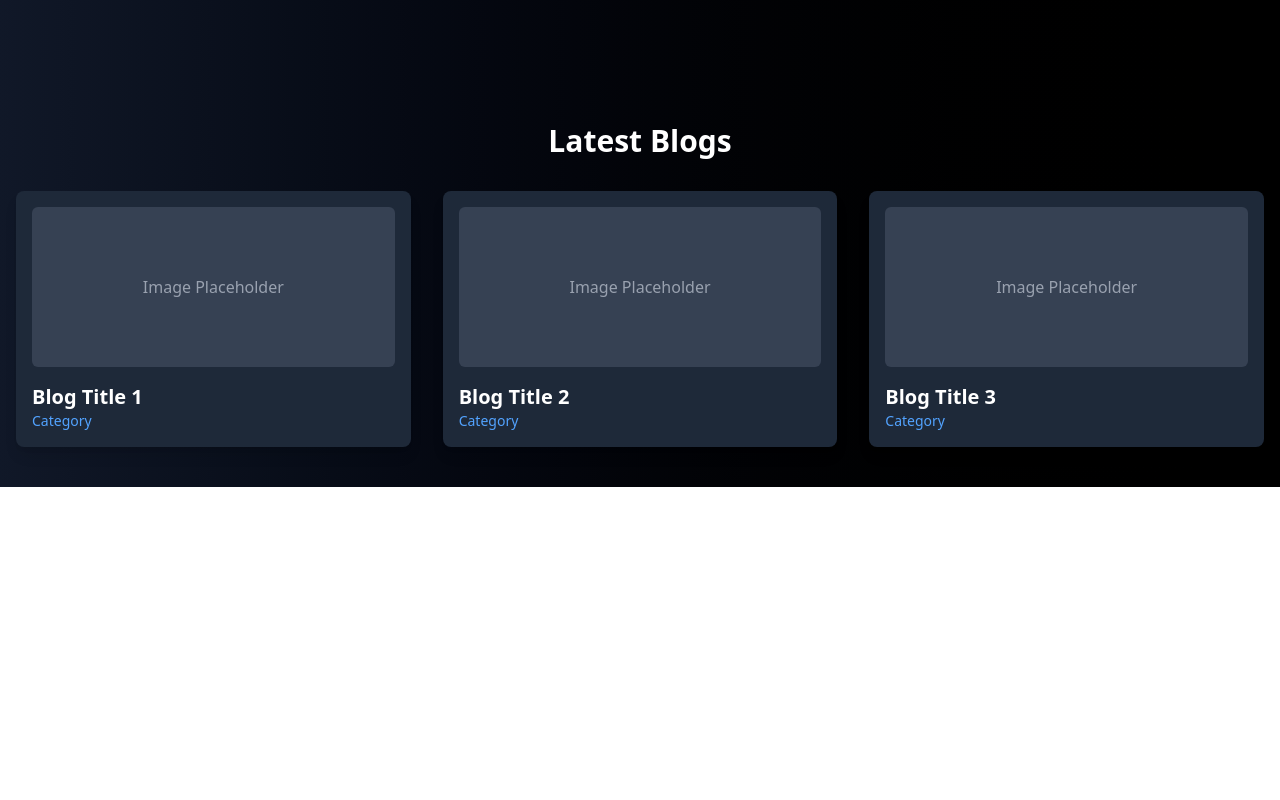
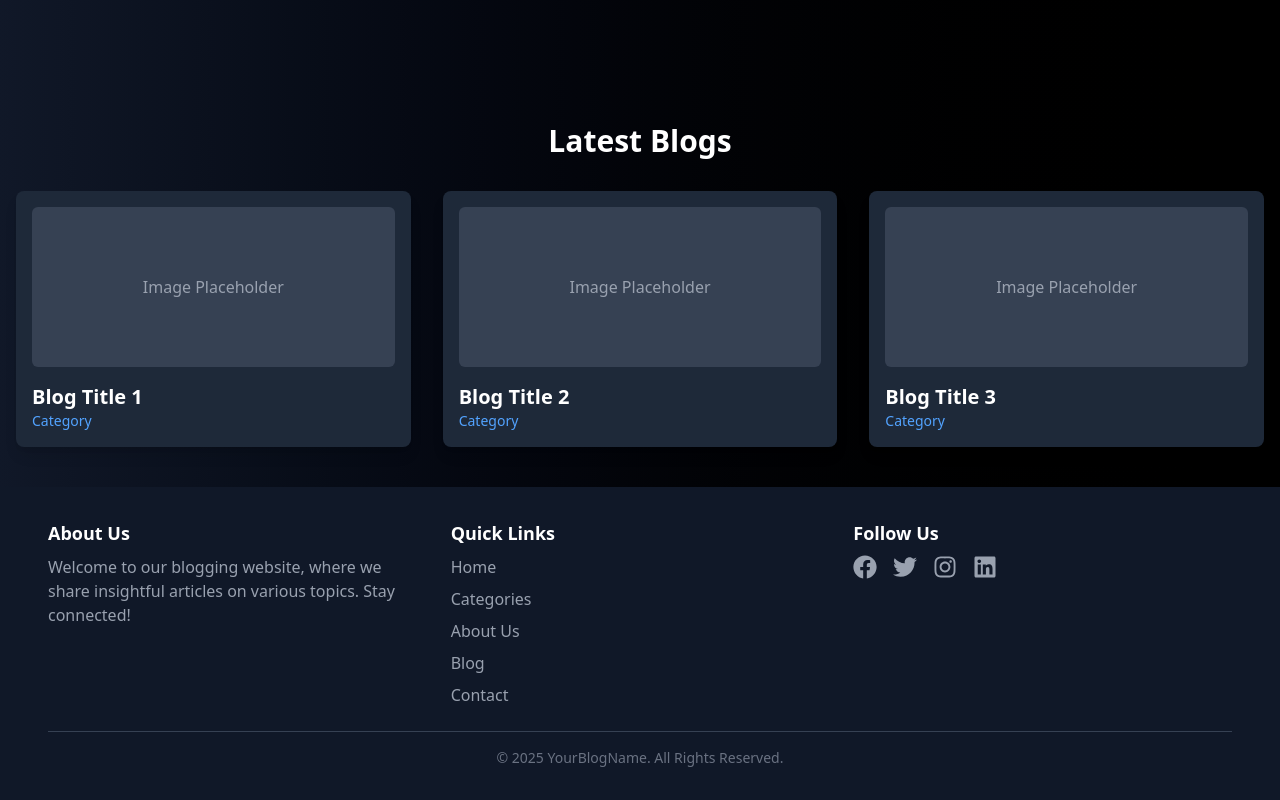
Before and after one commit to Ankit626517/blog-web-app, a React (Vite) app: page / in a window 1280 px wide. Shown: the part 543-1343 px from the top of the page. Before the commit the page ends 1030 px from the top, so only its background shows below. Built offline with nearby package versions, Linux system fonts and the light colour scheme.

Commit message:
footer file added

```diff
--- a/package.json
+++ b/package.json
@@ -16,6 +16,7 @@
     "lucide-react": "^0.485.0",
     "react": "^18.3.1",
     "react-dom": "^18.3.1",
+    "react-icons": "^5.5.0",
     "react-router-dom": "^7.4.1",
     "react-toastify": "^10.0.5",
     "tailwindcss": "^4.0.3"
--- /dev/null
+++ b/src/Component/Footer.jsx
@@ -0,0 +1,51 @@
+import { FaFacebook, FaTwitter, FaInstagram, FaLinkedin } from "react-icons/fa";
+
+const Footer = () => {
+  return (
+    <footer className="bg-gray-900 text-white py-8">
+      <div className="container mx-auto px-6 md:px-12">
+        <div className="grid md:grid-cols-3 gap-6 text-center md:text-left">
+
+          {/* About Section */}
+          <div>
+            <h3 className="text-lg font-semibold mb-2">About Us</h3>
+            <p className="text-gray-400">
+              Welcome to our blogging website, where we share insightful articles on various topics. Stay connected!
+            </p>
+          </div>
+
+          {/* Quick Links */}
+          <div>
+            <h3 className="text-lg font-semibold mb-2">Quick Links</h3>
+            <ul className="text-gray-400 space-y-2">
+              <li><a href="#" className="hover:text-blue-400 transition">Home</a></li>
+              <li><a href="#" className="hover:text-blue-400 transition">Categories</a></li>
+              <li><a href="#" className="hover:text-blue-400 transition">About Us</a></li>
+              <li><a href="#" className="hover:text-blue-400 transition">Blog</a></li>
+              <li><a href="#" className="hover:text-blue-400 transition">Contact</a></li>
+            </ul>
+          </div>
+
+          {/* Social Media Links */}
+          <div>
+            <h3 className="text-lg font-semibold mb-2">Follow Us</h3>
+            <div className="flex justify-center md:justify-start space-x-4 text-gray-400">
+              <a href="#" className="hover:text-blue-500 transition"><FaFacebook size={24} /></a>
+              <a href="#" className="hover:text-blue-400 transition"><FaTwitter size={24} /></a>
+              <a href="#" className="hover:text-pink-500 transition"><FaInstagram size={24} /></a>
+              <a href="#" className="hover:text-blue-600 transition"><FaLinkedin size={24} /></a>
+            </div>
+          </div>
+
+        </div>
+
+        {/* Footer Bottom */}
+        <div className="mt-6 border-t border-gray-700 pt-4 text-center text-gray-500 text-sm">
+          &copy; {new Date().getFullYear()} YourBlogName. All Rights Reserved.
+        </div>
+      </div>
+    </footer>
+  );
+};
+
+export default Footer;
--- a/src/Component/NavbarPages/Home.jsx
+++ b/src/Component/NavbarPages/Home.jsx
@@ -1,4 +1,5 @@
 import { motion } from "framer-motion";
+import Footer from "../Footer";
 
 const Home = () => {
   return (
@@ -49,6 +50,7 @@ const Home = () => {
           ))}
         </div>
       </section>
+      <Footer/>
     </div>
   );
 };
```
Also changed, not shown: 1 other file (tests, documents, lock files or other folders).
